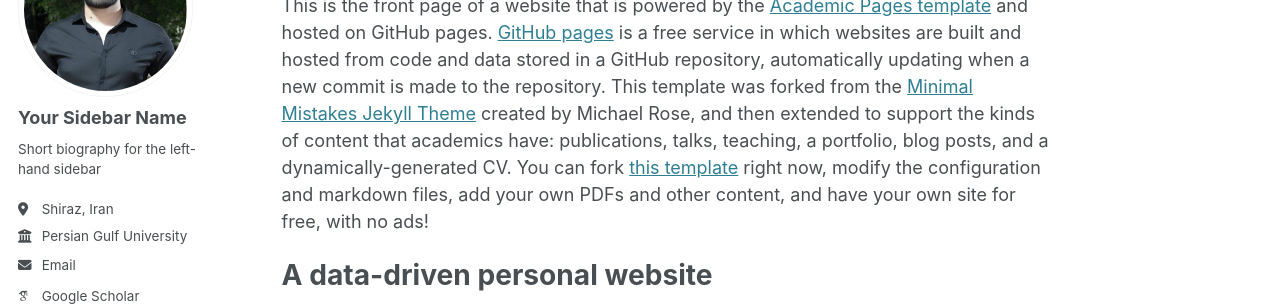
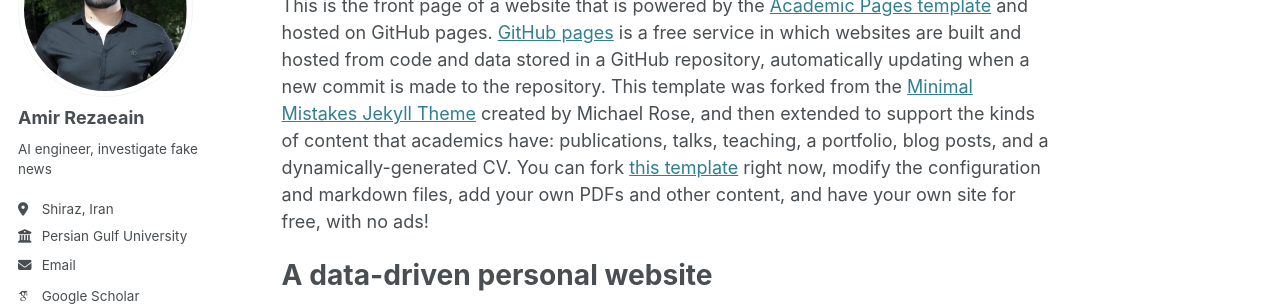
Before and after one commit to AmirRezaeain/AmirRezaeain.github.io, a Jekyll site: the page built from _pages/about.md, in a window 1280 px wide. Shown: the part 184-490 px from the top of the page. Built offline with Jekyll 4.4.1, drawn with Linux system fonts in a browser that asks for light colours; some web fonts are replaced.

Commit message:
Update _config.yml

```diff
--- a/_config.yml
+++ b/_config.yml
@@ -23,9 +23,9 @@ repository               : "academicpages/academicpages.github.io"
 author:
   # Biographic information
   avatar           : "profile.png"
-  name             : "Your Sidebar Name"
+  name             : "Amir Rezaeain"
   pronouns         : # example: "she/her"
-  bio              : "Short biography for the left-hand sidebar"
+  bio              : "AI engineer, investigate fake news"
   location         : "Shiraz, Iran"
   employer         : "Persian Gulf University"
   uri              : # URL
```
